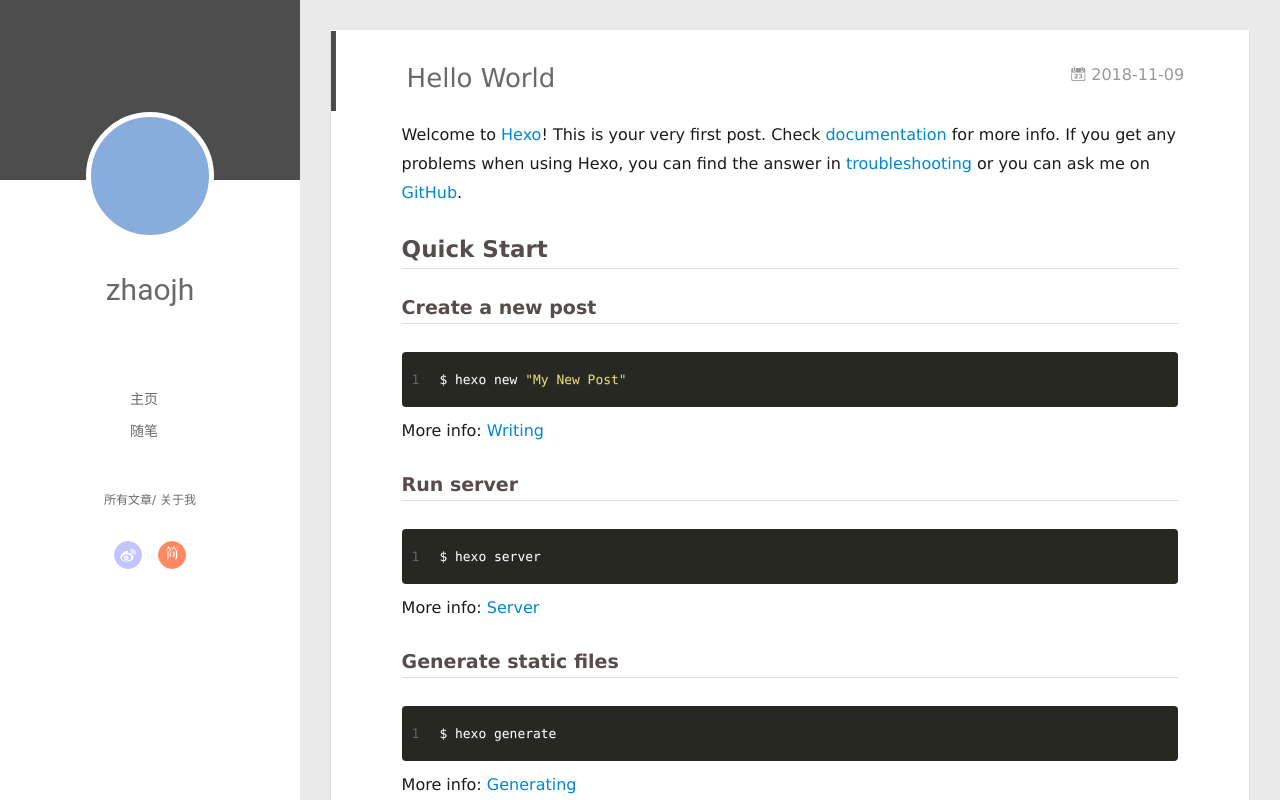
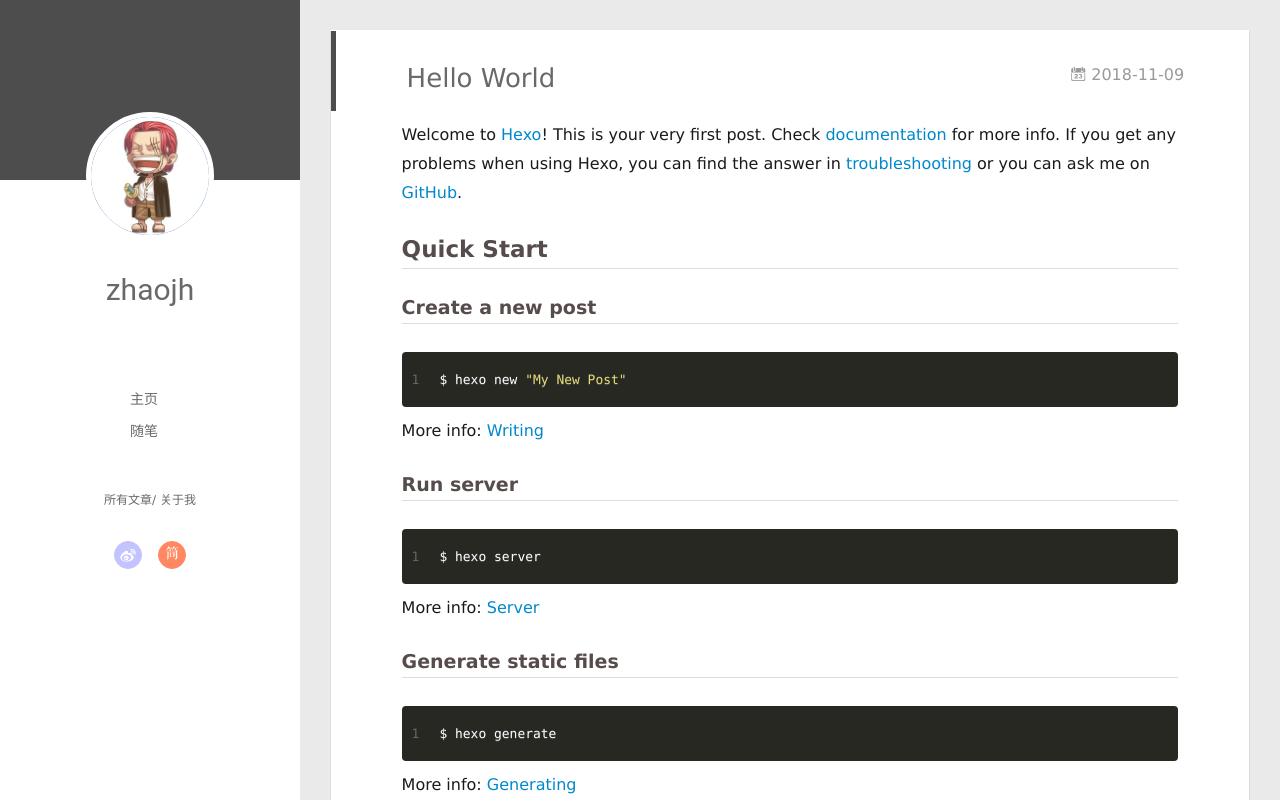
Before and after one commit to zjh12580/zjh12580.github.io, a plain HTML site: page 2018/11/09/hello-world/index.html in a window 1280 px wide. Drawn offline with Linux system fonts and the light colour scheme; no server answers.

Commit message:
Site updated: 2018-11-09 17:05:21

```diff
--- a/2018/11/09/hello-world/index.html
+++ b/2018/11/09/hello-world/index.html
@@ -47,7 +47,7 @@
 <div class="intrude-less">
 	<header id="header" class="inner">
 		<a href="/" class="profilepic">
-			<img src="" class="js-avatar">
+			<img src="/img/header_icon.jpg" class="js-avatar">
 		</a>
 		<hgroup>
 		  <h1 class="header-author"><a href="/">zhaojh</a></h1>
@@ -97,7 +97,7 @@
 	<div class="intrude-less">
 		<header id="header" class="inner">
 			<div class="profilepic">
-				<img src="" class="js-avatar">
+				<img src="/img/header_icon.jpg" class="js-avatar">
 			</div>
 			<hgroup>
 			  <h1 class="header-author js-header-author">zhaojh</h1>
```
Also changed, not shown: archives/2018/11/index.html (+2 -2 lines), archives/2018/index.html (+2 -2 lines), archives/index.html (+2 -2 lines), index.html (+2 -2 lines).
